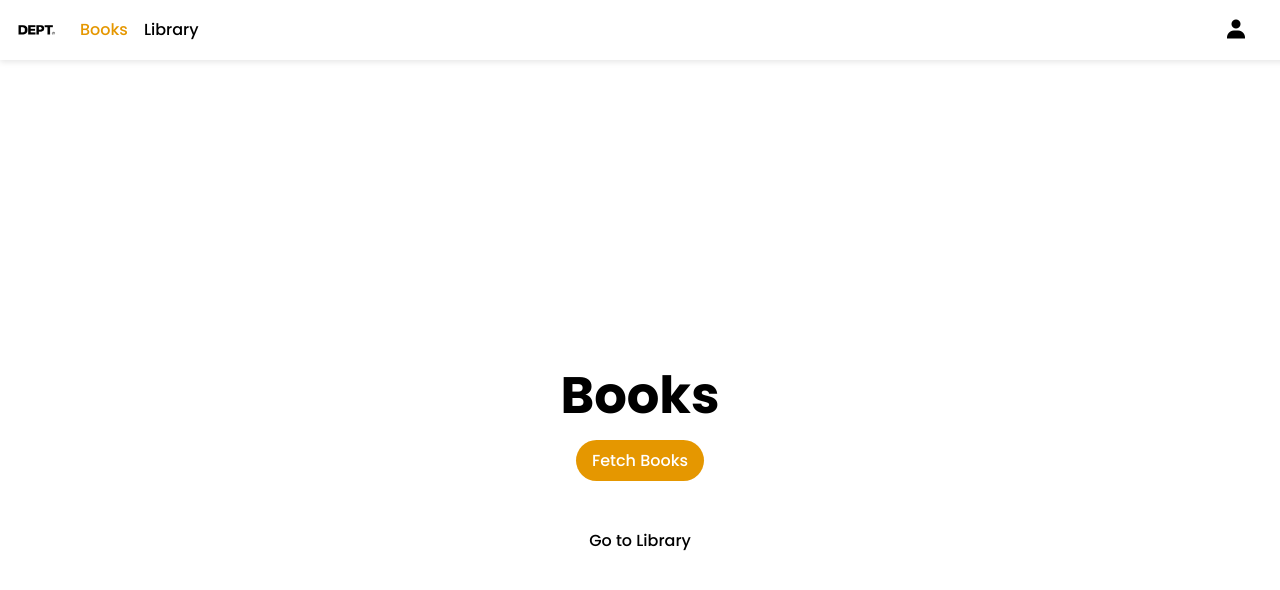
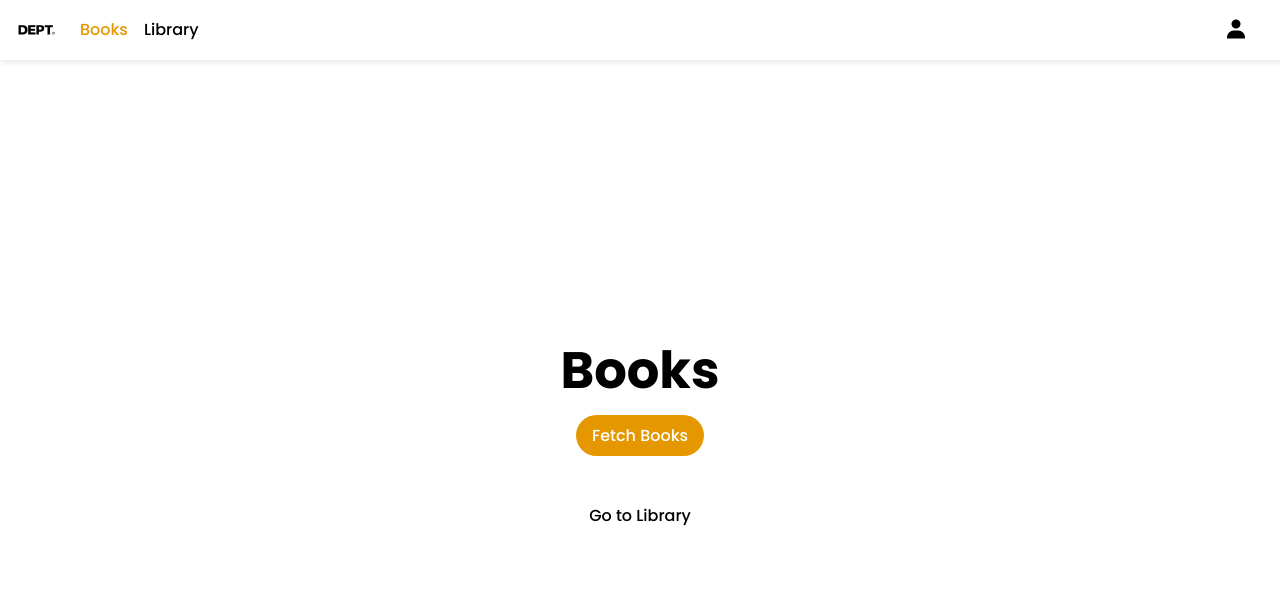
Before and after one commit to jerkocurkovic/DEPT-Task, a React (Vite) app: page /books in a window 1280 px wide. Shown: the top 590 px of the page. Built offline with nearby package versions, Linux system fonts and the light colour scheme; sample sign-in values are in the browser's storage.

Commit message:
Updated NavBar and BooksPage style

```diff
--- a/src/components/NavBar.tsx
+++ b/src/components/NavBar.tsx
@@ -1,4 +1,4 @@
-import React, { useState, useEffect } from 'react';
+import { useState, useEffect } from 'react';
 import { NavLink, useNavigate } from 'react-router-dom';
 import '../styles/NavBar.css';
 
--- a/src/styles/BooksPage.css
+++ b/src/styles/BooksPage.css
@@ -1,6 +1,6 @@
 .books-container {
-  padding: 2rem;
-  margin-top: 60px;
+  padding: 1rem;
+  margin-top: 10px;
   text-align: center;
 }
 
```
